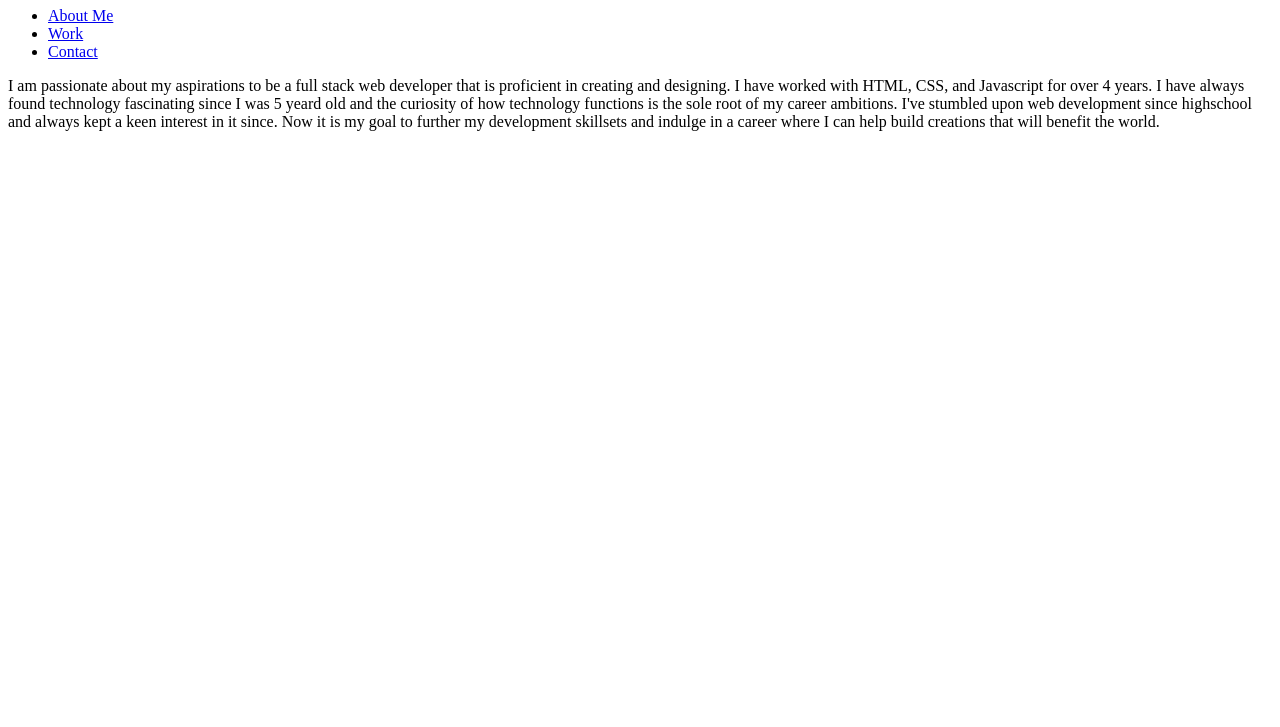
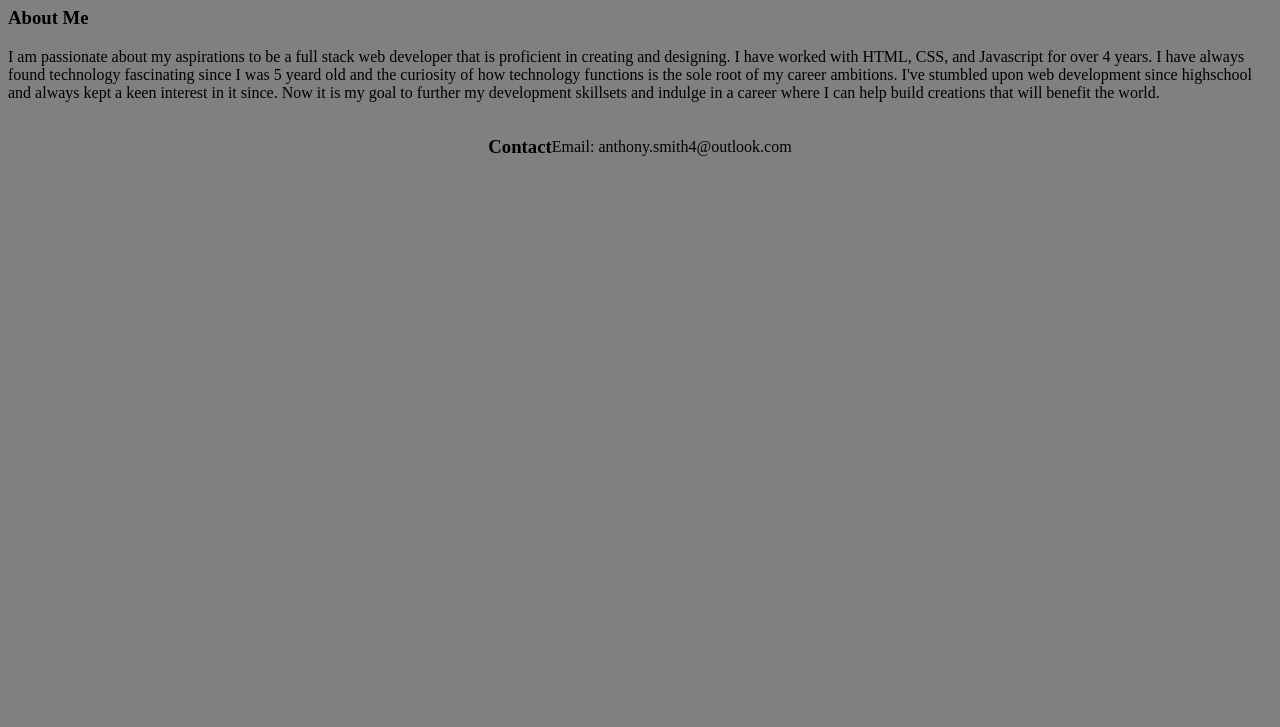
Before and after one commit to AnttS4/Mod2-Portfolio, a plain HTML site: page index.html in a window 1280 px wide. Shown: the part 73-800 px from the top of the page. Drawn offline with Linux system fonts and the light colour scheme.

Commit message:
added css styling, needs more stlying to identified classes

```diff
--- a/assets/style.css
+++ b/assets/style.css
@@ -0,0 +1,14 @@
+
+body {
+    background-color: grey;
+}
+nav {
+    position: absolute;
+    top: 0;
+    right: 0;
+}
+footer {
+    display: flex;
+    justify-content: center;
+    align-items: center;
+}
--- a/index.html
+++ b/index.html
@@ -18,9 +18,12 @@
 </header>
 
 <main>
+    <h3>About Me</h3>
 <p id="about-me">I am passionate about my aspirations to be a full stack web developer that is proficient in creating and designing. I have worked with HTML, CSS, and Javascript for over 4 years. I have always found technology fascinating since I was 5 yeard old and the curiosity of how technology functions is the sole root of my career ambitions. I've stumbled upon web development since highschool and always kept a keen interest in it since. Now it is my goal to further my development skillsets and indulge in a career where I can help build creations that will benefit the world.</p>
 </main>
-
+<footer>
+    <h3>Contact</h3>
+    <p id="contact">Email: anthony.smith4@outlook.com</p>
 
 
 
```
Also changed, not shown: 1 other file.
